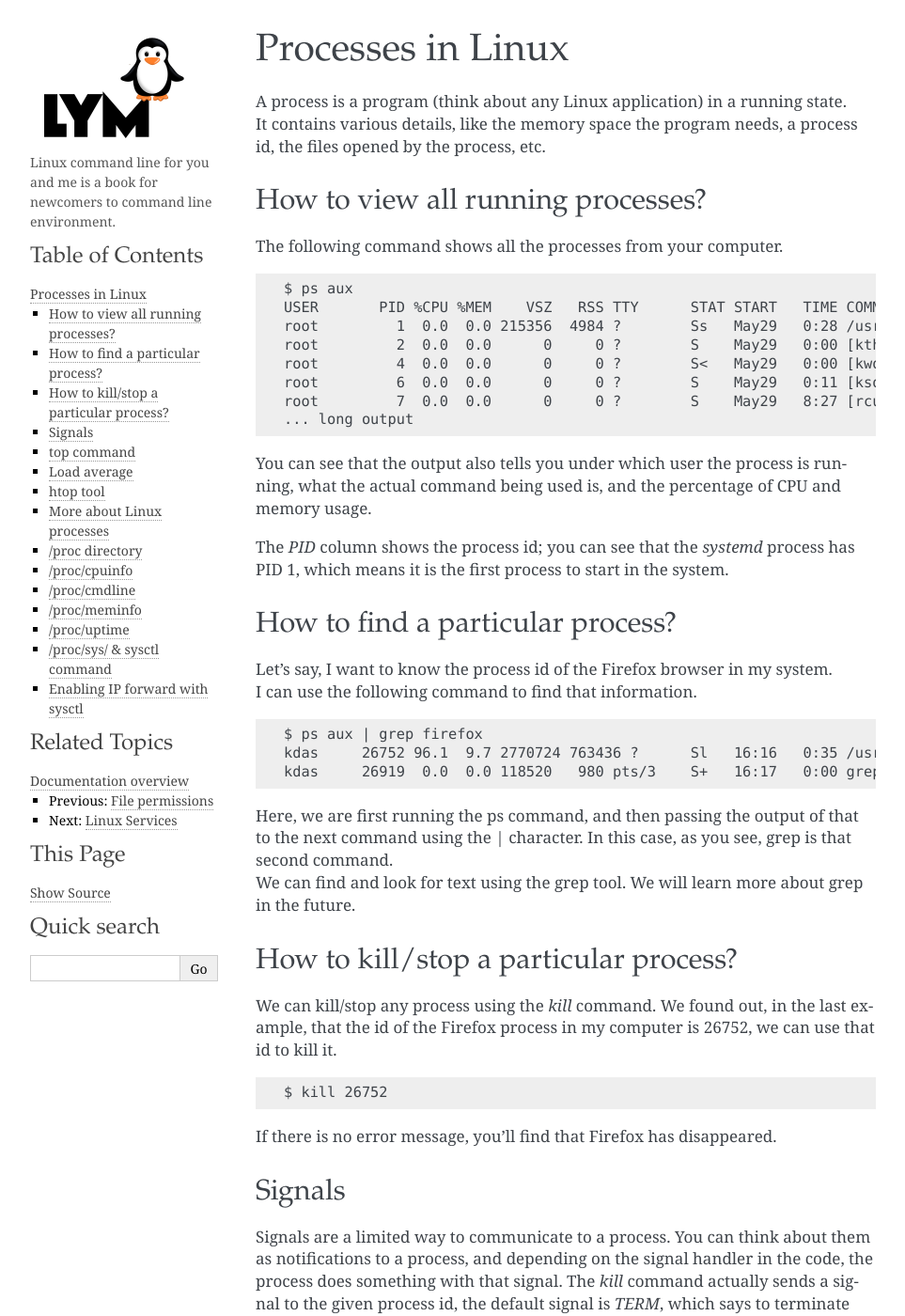
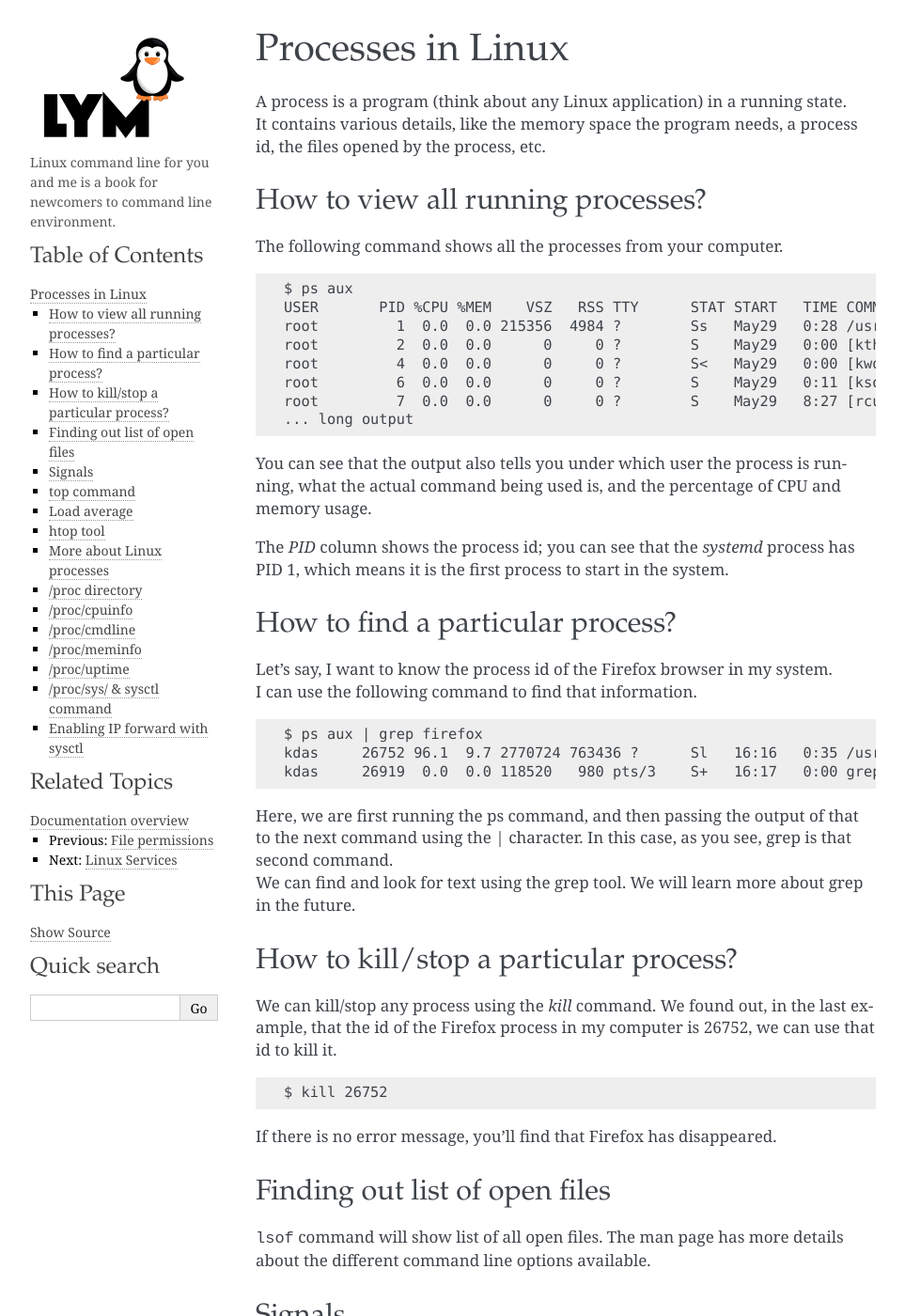
Before and after one commit to kushaldas/lym, a Sphinx documentation site: the page built from docs/processes.md, in a window 1280 px wide and 1400 px high. Shown: the whole window at 94% size, without its empty margins (148-1111 px from the left). Built offline with Sphinx 7.4.7, drawn with Linux system fonts in a browser that asks for light colours; a script that is not in the unit is left out.

Commit message:
Adds initial text for lsof

````diff
--- a/docs/processes.md
+++ b/docs/processes.md
@@ -56,6 +56,15 @@ $ kill 26752
 ```
 
 If there is no error message, you’ll find that Firefox has disappeared.
+
+```eval_rst
+.. index:: lsof
+```
+
+### Finding out list of open files
+
+```lsof``` command will show list of all open files. The man page has more details
+about the different command line options available.
 
 ```eval_rst
 .. index:: signal
````
